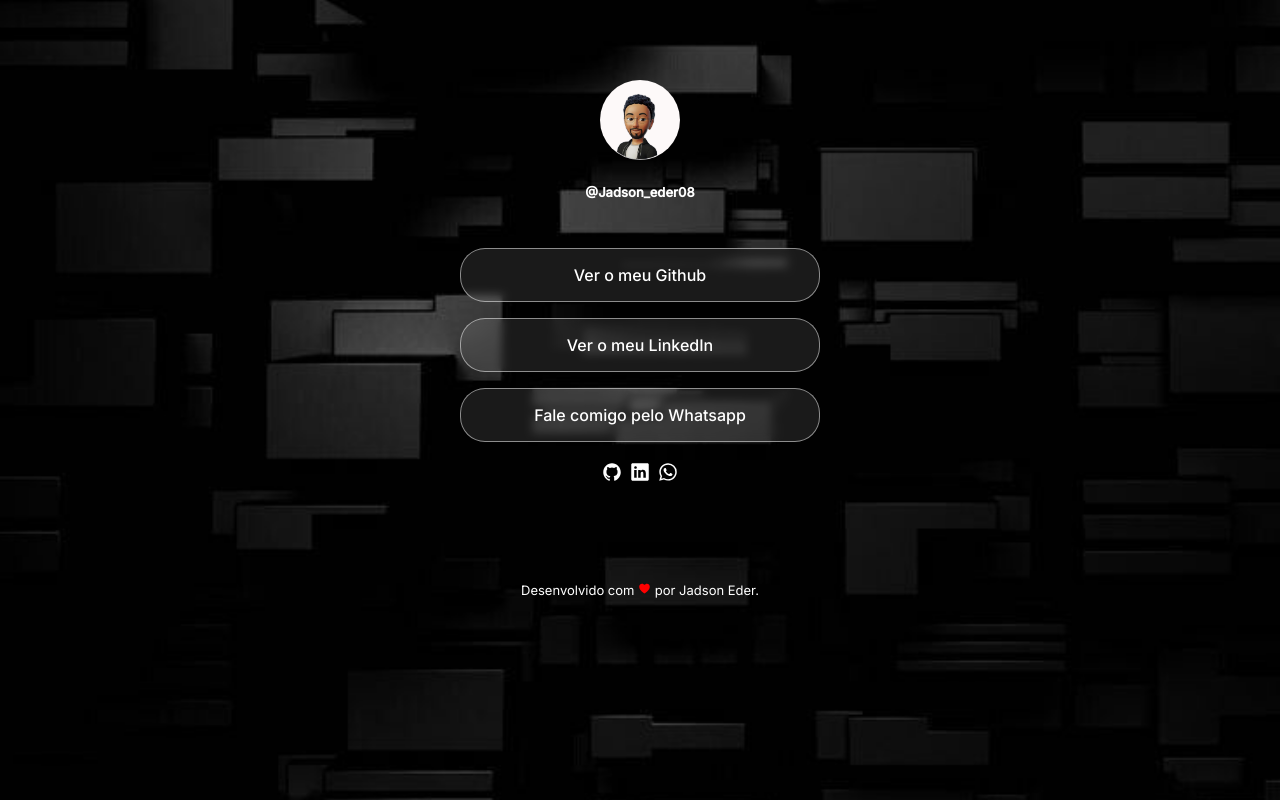
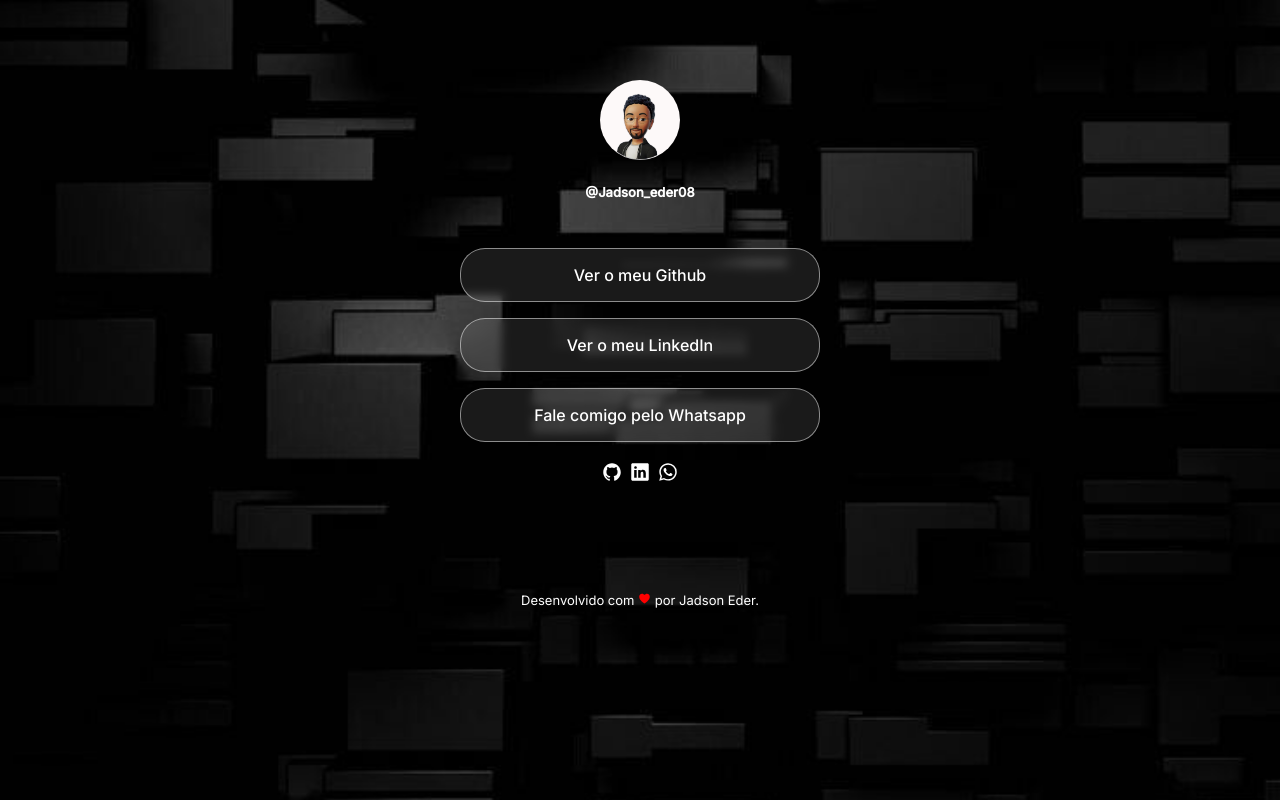
Before and after one commit to JadsonEder-Dev/direcionamento-de-links, a plain HTML site: page index.html in a window 1280 px wide. Drawn offline with nearby package versions, Linux system fonts and the light colour scheme.

```diff
--- a/assets/style/style.css
+++ b/assets/style/style.css
@@ -102,8 +102,9 @@ nav ul li {
 footer {
     display: flex;
     justify-content: center;
-    margin-top: 80px;
-    padding: 20px;
+    margin-top: 100px;
+    padding: 10px;
+
     font-size: 13px;
 }
 
```
